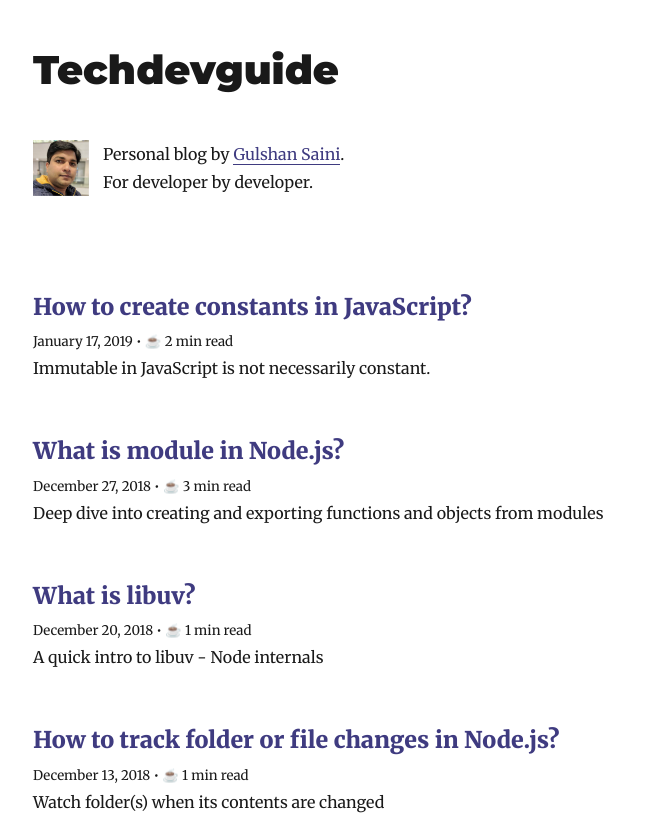
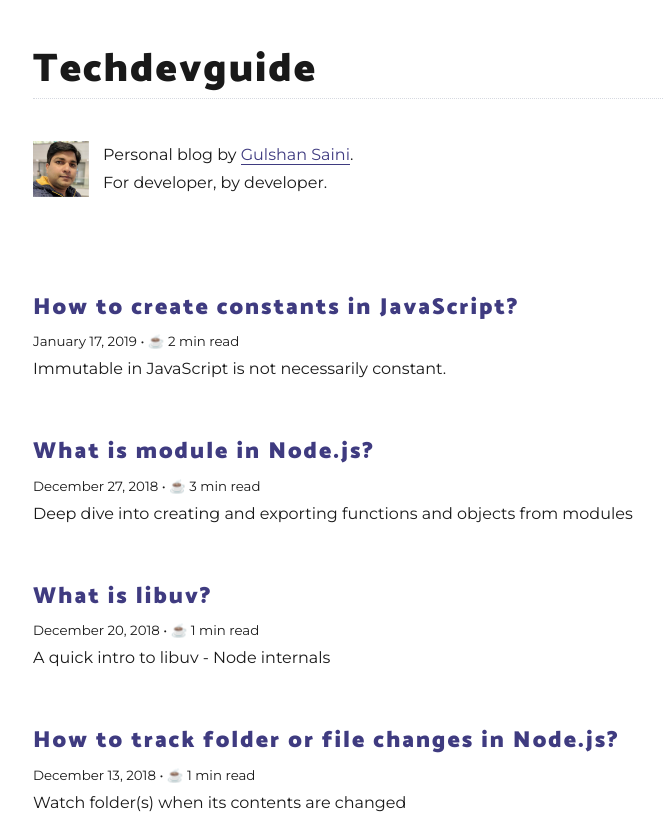
Before and after one commit to gulshansainis/techdevguide, a Gatsby site: page / in a window 1280 px wide. Shown: the top 820 px of the page, without its empty margins (292-956 px from the left). Built offline with nearby package versions, Linux system fonts and the light colour scheme; Gatsby itself is replaced by a stand-in of ours; some packages are replaced by stand-ins of ours.

Commit message:
typography changes

```diff
--- a/src/components/Bio.js
+++ b/src/components/Bio.js
@@ -2,7 +2,7 @@ import React from 'react'
 
 // Import typefaces
 import 'typeface-montserrat'
-import 'typeface-merriweather'
+import 'typeface-catamaran'
 
 import profilePic from './profile-pic.jpg'
 import { rhythm } from '../utils/typography'
@@ -27,9 +27,9 @@ class Bio extends React.Component {
           }}
         />
         <p style={{ maxWidth: 310 }}>
-          Personal blog by <a href="https://twitter.com/gulshansainis">Gulshan Saini</a>.
-          {' '}
-          For&nbsp;developer by developer.
+          Personal blog by{' '}
+          <a href="https://twitter.com/gulshansainis">Gulshan Saini</a>.{' '}
+          For&nbsp;developer, by developer.
         </p>
       </div>
     )
--- a/src/components/Layout.js
+++ b/src/components/Layout.js
@@ -12,6 +12,7 @@ class Layout extends React.Component {
     if (location.pathname === rootPath) {
       header = (
         <h1
+          className="site-name"
           style={{
             ...scale(1.0),
             marginBottom: rhythm(1.5),
@@ -33,8 +34,9 @@ class Layout extends React.Component {
     } else {
       header = (
         <h3
+          className="site-name"
           style={{
-            fontFamily: 'Montserrat, sans-serif',
+            fontFamily: 'Catamaran, sans-serif',
             marginTop: 0,
             marginBottom: rhythm(-1),
           }}
--- a/src/utils/typography.js
+++ b/src/utils/typography.js
@@ -9,8 +9,19 @@ Wordpress2016.overrideThemeStyles = () => ({
     boxShadow: 'none',
   },
   'p code': {
-    fontSize: '1.1rem'
-  }
+    fontSize: '1.1rem',
+  },
+  'h1,h2,h3,h4,h5,h6': {
+    fontFamily: ['Catamaran', 'sans-serif'].join(','),
+    // fontWeight: 600,
+    letterSpacing: '2px',
+  },
+  h1: {
+    borderBottom: '1px dotted #d6d9e0',
+  },
+  body: {
+    fontFamily: ['Montserrat', 'sans-serif'].join(','),
+  },
 })
 
 delete Wordpress2016.googleFonts
```
Also changed, not shown: src/templates/blog-post.js (+6 -7 lines).
